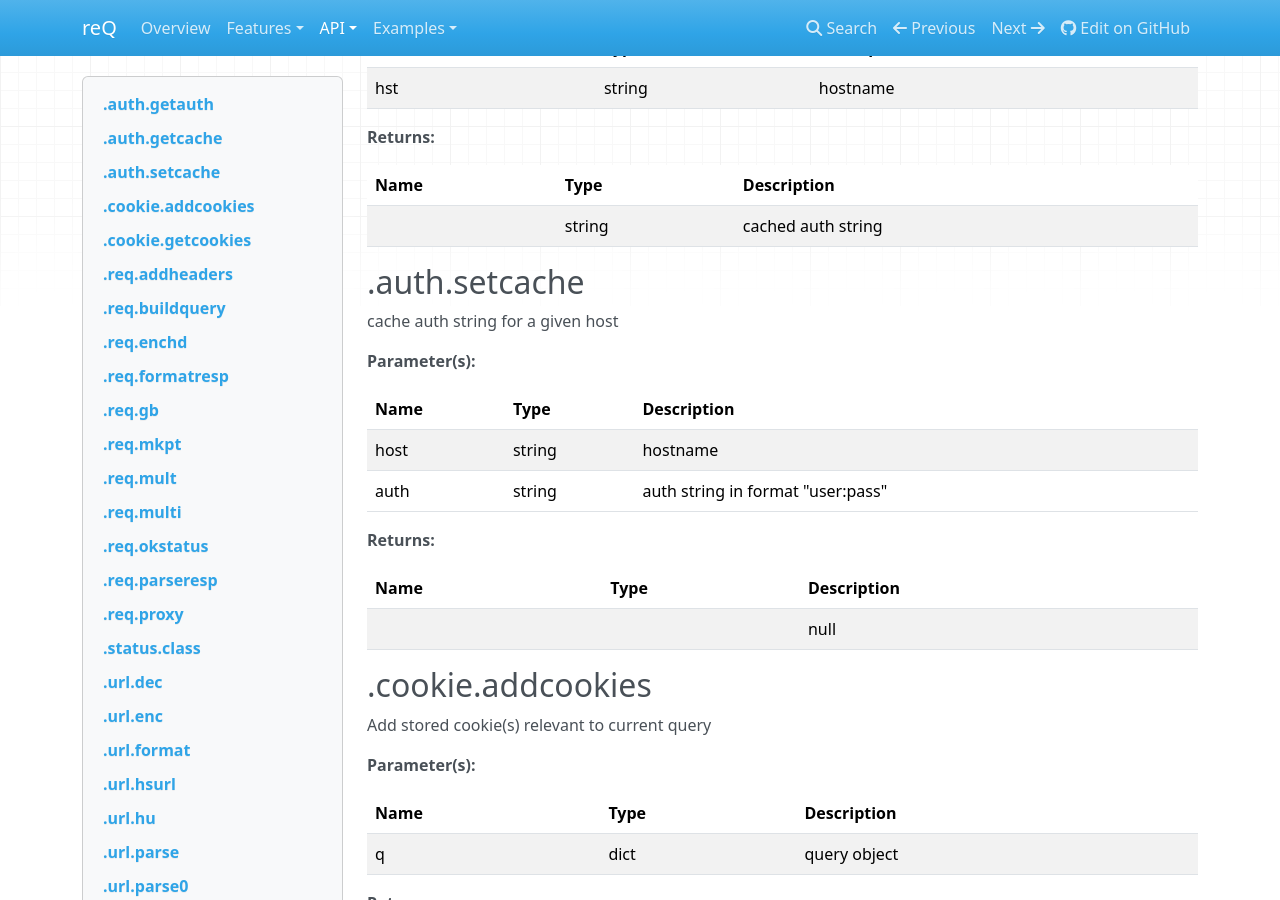
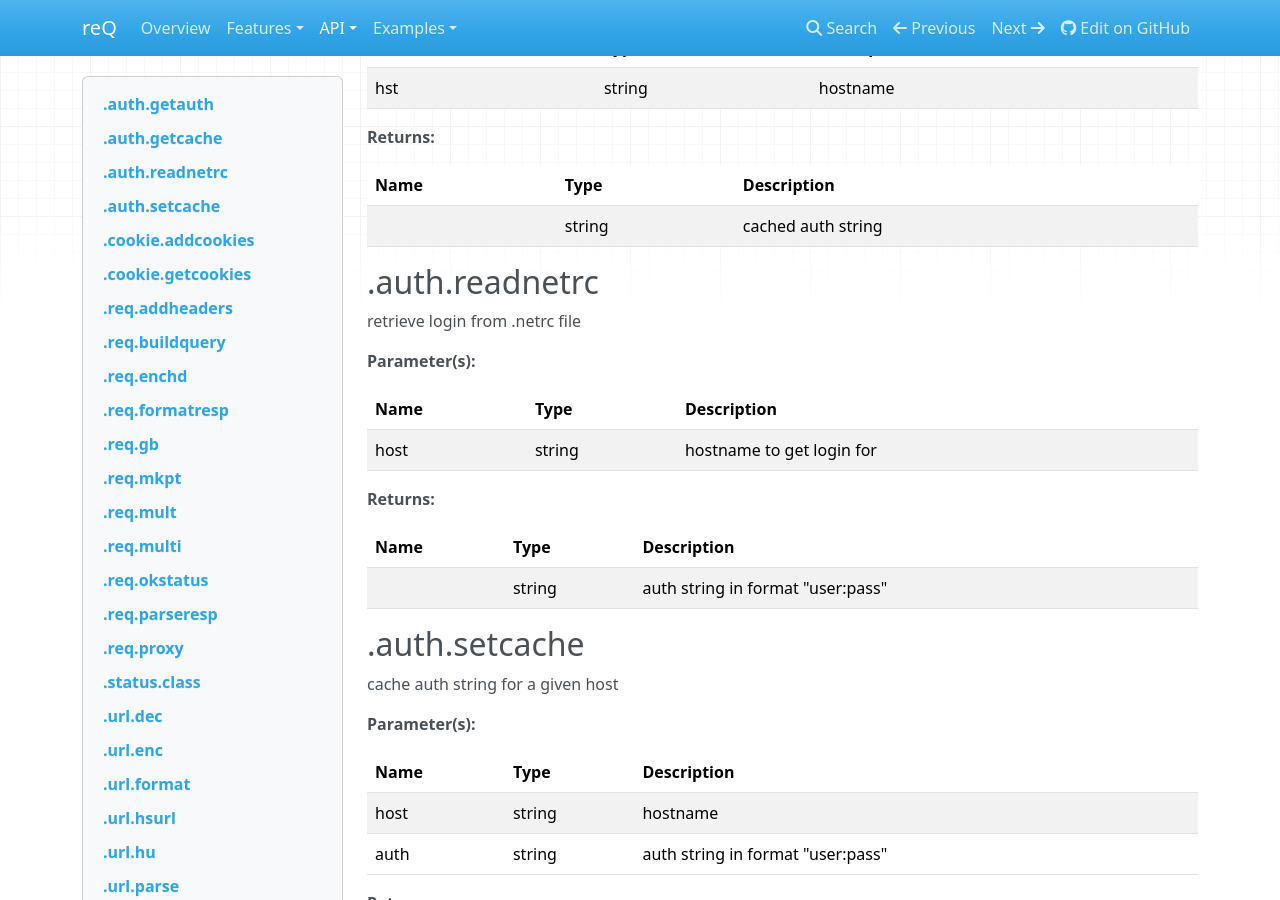
Before and after one commit to jonathonmcmurray/reQ, an MkDocs documentation site: the page built from docs/api/md/private.md, in a window 1280 px wide and 900 px high, scrolled down 579 px. Built offline with MkDocs 1.6.1, drawn with Linux system fonts in a browser that asks for light colours; nearby versions of some CDN libraries.

Commit message:
gh-28 Read login credentials from .netrc file
Read ~/.netrc (by default, location configurable) to get login
credentials. Pulls in external "os" library for reading from
home directory.

Closes gh-28

```diff
--- a/docs/api/md/private.md
+++ b/docs/api/md/private.md
@@ -32,6 +32,22 @@
 |Name|Type|Description|
 |---|---|---|
 ||string|cached auth string|
+
+## .auth.readnetrc
+
+ retrieve login from .netrc file
+
+**Parameter(s):**
+
+|Name|Type|Description|
+|---|---|---|
+|host|string|hostname to get login for|
+
+**Returns:**
+
+|Name|Type|Description|
+|---|---|---|
+||string|auth string in format "user:pass"|
 
 ## .auth.setcache
 
```
Also changed, not shown: docs/api/md/public.md (+8 -0 lines), req/ext/README.md (added, +6 -0 lines), 4 other files.
